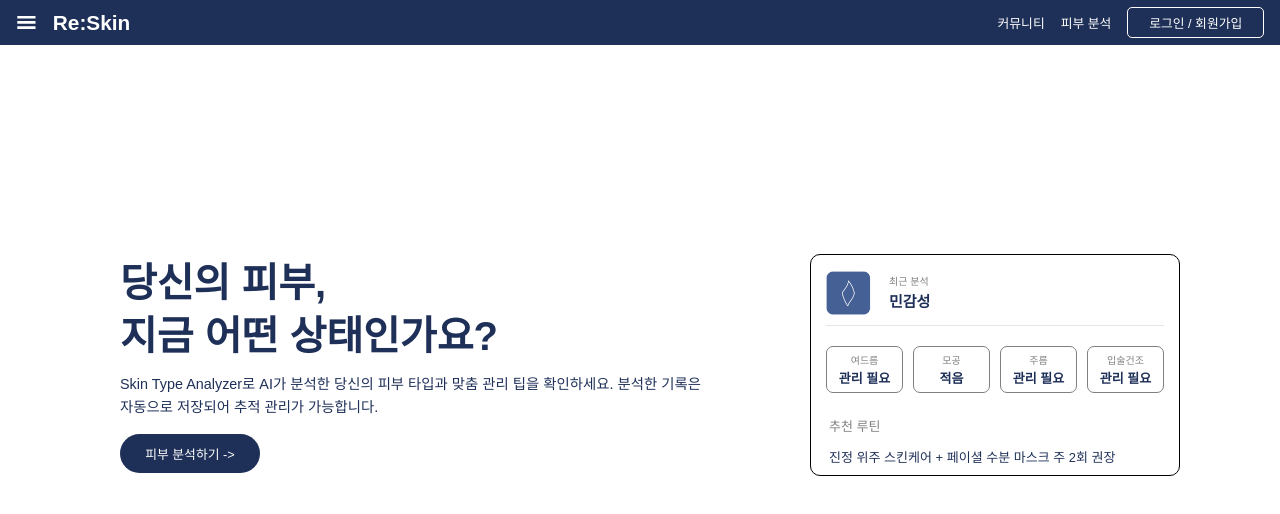
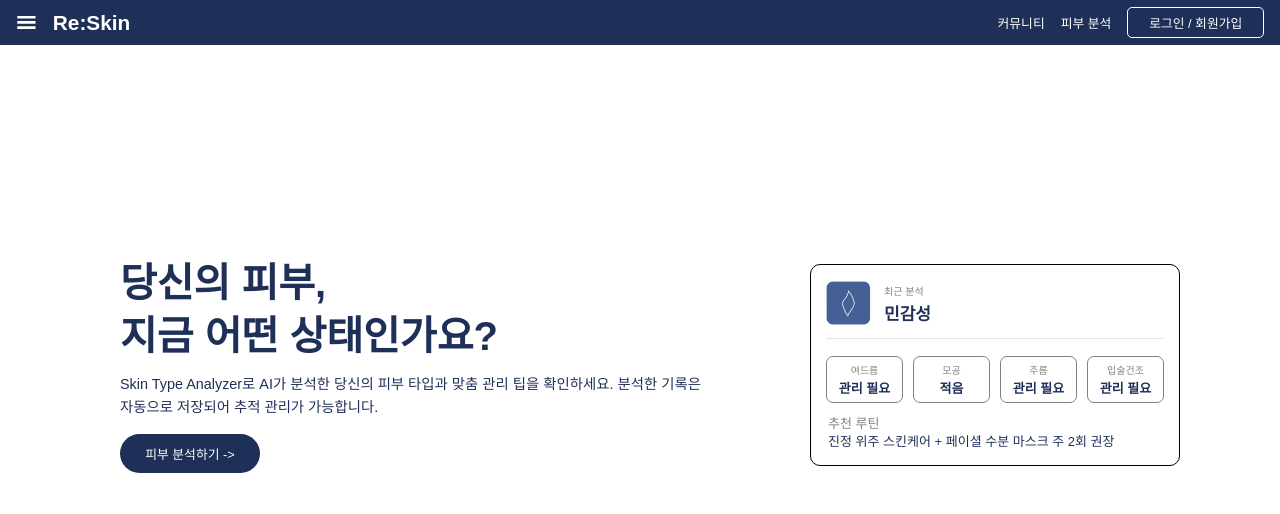
Before and after one commit to tab-captains/RE-Skin-fe, a React (Vite) app: page / in a window 1280 px wide. Shown: the top 514 px of the page. Built offline with nearby package versions, Linux system fonts and the light colour scheme.

Commit message:
design: 로그인 전 메인페이지의  분석 미리보기  UI 수정

```diff
--- a/src/features/main/pages/MainPage.jsx
+++ b/src/features/main/pages/MainPage.jsx
@@ -20,7 +20,7 @@ const MainPage=()=>{
         <Icon src={skinTypeIcon} alt="../../../assets/images/skinTypeIcon.png"></Icon>
         <RecentAnalysis>
           <p style={{fontSize: '10px', height: '11px', margin: '3px', color: "gray"}}>최근 분석</p>
-          <p style={{fontSize: '15px', height: '12px',margin: '3px', fontWeight: "bold" , color: colors.primary}}>민감성</p>
+          <p style={{fontSize: '17px', height: 'auto',margin: '3px', fontWeight: "bold" , color: colors.primary}}>민감성</p>
         </RecentAnalysis>
         </BoxSectionTop>
         <BoxSectionBot>
@@ -41,14 +41,15 @@ const MainPage=()=>{
             <ResultPreview>관리 필요</ResultPreview>
           </Detail>
         </BoxSectionBot>
-        <Symptom style ={{fontSize: '13px', height:'15px', padding: 0}}> 추천 루틴</Symptom>
-        <Symptom style ={{fontSize: '13px', height:'15px',color: colors.primary}}>진정 위주 스킨케어 + 페이셜 수분 마스크 주 2회 권장</Symptom>
+        <FooterWrapper>
+        <FooterText>추천 루틴</FooterText>
+        <FooterText style={{color: colors.primary, marginBottom: "20px"}}>진정 위주 스킨케어 + 페이셜 수분 마스크 주 2회 권장</FooterText>
+        </FooterWrapper>
       </RightSection>
     </Container>
   );
 };
 export default MainPage;
-
 
 
 const Container=styled.div`
@@ -60,7 +61,6 @@ const Container=styled.div`
   padding: 120px 100px;
 `
 const LeftSection=styled.div`
-
   flex-direction: column;
   text-align:left;
   padding: 20px;
@@ -68,13 +68,13 @@ const LeftSection=styled.div`
 `
 const RightSection = styled.div`
   width: 360px;
-  height: 190px;
+  height: 170px;
   border-radius: 10px;
   padding: 15px;
   border: 1px solid black;
   display: flex;
   flex-direction: column;
-  gap: 10px;
+  gap: 7px;
 `
 
 const Title=styled.div`
@@ -117,13 +117,14 @@ const RecentAnalysis = styled.div`
   display: flex;
   text-align: left;
   flex-direction: column;
-padding: 0 5px;`
+  padding: 0 5px;
+`
 
 const BoxSectionTop=styled.div`
   display:flex;
   flex-direction: row;
   justify-content: flex-start;
-gap: 10px;
+  gap: 5px;
   padding-bottom: 10px;
   border-bottom: 1px solid #e5e5e5;
 `
@@ -132,7 +133,7 @@ display:flex;
   flex-direction: row;
   justify-content: space-between;
   gap: 10px;
-padding: 10px 0;
+  padding: 10px 0 0 0;
 `
 
 const Detail = styled.div `
@@ -160,3 +161,19 @@ color: ${colors.primary};
   margin: 3px;
   font-weight: bold;
 `
+const FooterWrapper = styled.div`
+  display: flex;
+  flex-direction: column;
+  gap: 2px;
+  margin: 6px 0 0 2px;
+`
+
+const FooterText =styled.div`
+  height: auto;
+  color: gray;
+  margin: 0;
+  font-size: 13px;
+  padding: 0;
+  line-height: 1.2;
+
+`
```
Lines whose indentation alone changed are shown as unchanged.
